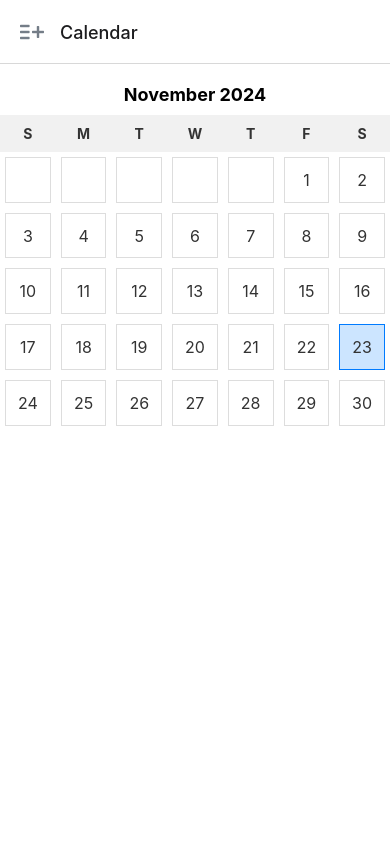
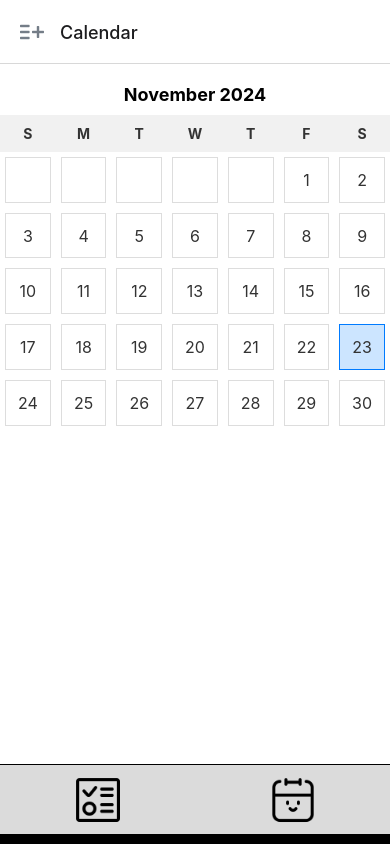
Before and after one commit to triieu/Donezo, a React Native app in the folder Donezo/: screen /Calendar in a window 390 px wide. Built offline with nearby package versions, Linux system fonts and the light colour scheme.

Commit message:
readded navbar to calendar view

```diff
--- a/Donezo/src/screens/CalendarScreen.js
+++ b/Donezo/src/screens/CalendarScreen.js
@@ -1,5 +1,6 @@
 import React, { useState } from 'react';
 import { View, Text, StyleSheet, FlatList, Dimensions, TouchableOpacity } from 'react-native';
+import NavBar from '~/components/NavBar';
 
 const CalendarScreen = ({ navigation }) => {
   const today = new Date();
@@ -118,6 +119,7 @@ const CalendarScreen = ({ navigation }) => {
           setSelectedMonth(monthsRange[index]);
         }}
       />
+      <NavBar navigation={navigation} />
     </View>
   );
 };
```
